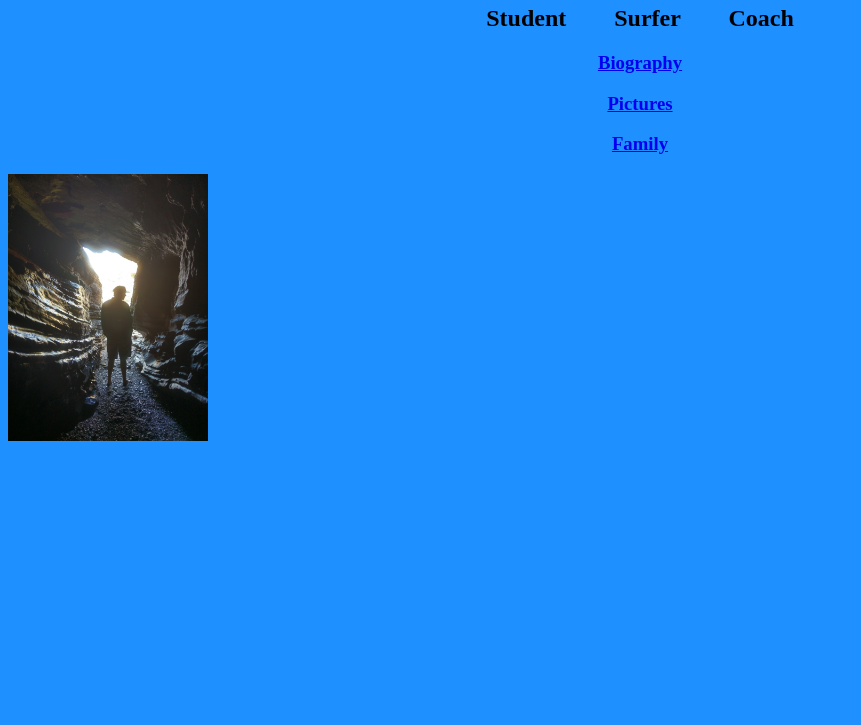
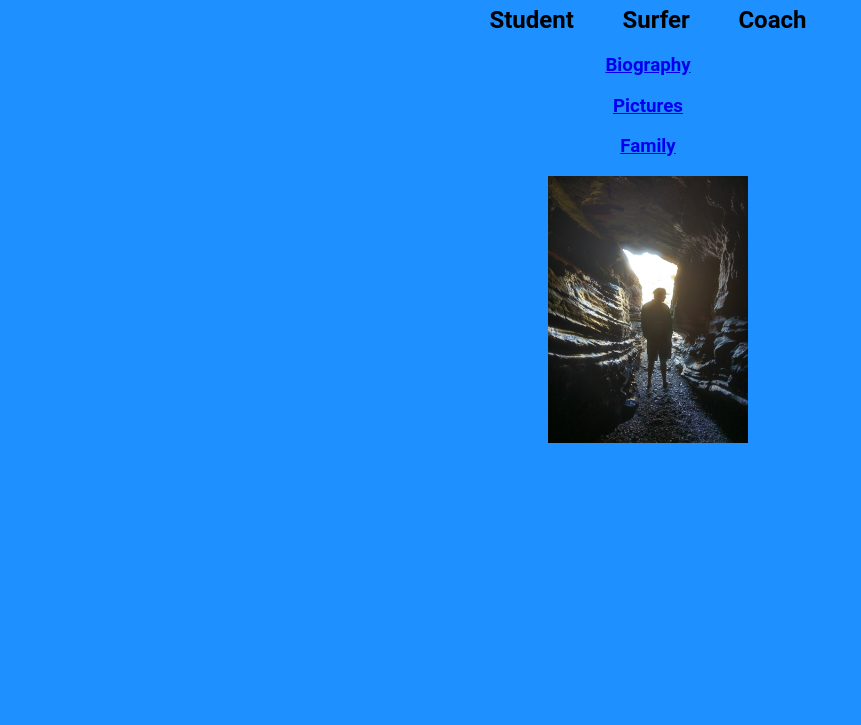
Before and after one commit to JesseNeushul/JMNCode, a website: page public_html/index.html in a window 1280 px wide. Shown: the part 75-800 px from the top of the page, without its empty margins (0-861 px from the left). Drawn offline with Linux system fonts and the light colour scheme.

Commit message:
JDN - modified css to align image center.  I did this by making the container (body) have text-align:center and then making class ctrdiv use display:inline-block .. which treats the div like text.  There are other ways to do this.

```diff
--- a/public_html/css/homepage.css
+++ b/public_html/css/homepage.css
@@ -10,7 +10,9 @@ and open the template in the editor.
 
 body{
     background-color: dodgerblue;
-
+    font-family: roboto;
+    width:100%;
+    text-align: center;
 }
 
 h1{
@@ -28,3 +30,7 @@ h3{
 img{
     align-content: center;
 }
+
+.cntrdiv{
+    display: inline-block;
+}
--- a/public_html/index.html
+++ b/public_html/index.html
@@ -13,7 +13,7 @@ and open the template in the editor.
 
     </head>
 
-        <body>
+    <body>
         <h1>Jesse Neushul</h1>
         <h2>Student &ensp;&ensp;&ensp; Surfer &ensp;&ensp;&ensp; Coach</h2>
 
@@ -27,7 +27,9 @@ and open the template in the editor.
 
         <h3><a href="family.html">Family</a></h3>
 
-        <img src ="img/profile.jpg" alt='Profile' width='200'>
+        <div class="cntrdiv">
+            <img src ="img/profile.jpg" alt='Profile' width='200'>
+        </div>
 
 
 
@@ -35,5 +37,5 @@ and open the template in the editor.
 
 
 
-        </body>
+    </body>
 </html>
```
Also changed, not shown: Gruntfile.js (deleted, +0 -10 lines), bower.json (deleted, +0 -12 lines), gulpfile.js (deleted, +0 -11 lines), 2 other files.
